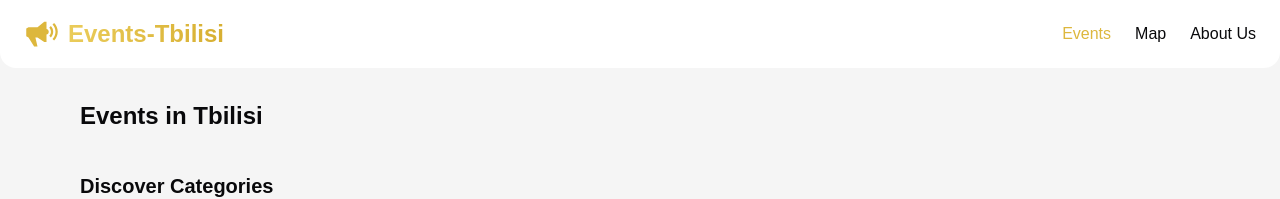
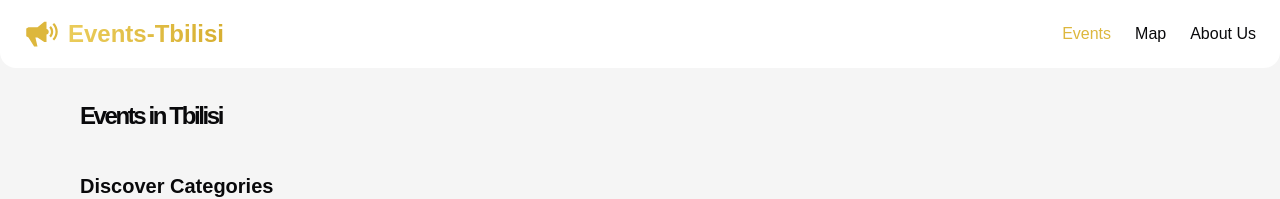
Before and after one commit to GeoStrong/events-tbilisi, a Next.js app: page / in a window 1280 px wide. Shown: the top 199 px of the page. Built offline with nearby package versions, Linux system fonts and the light colour scheme.

Commit message:
Enhance heading styling for improved readability in the main events page

```diff
--- a/app/page.tsx
+++ b/app/page.tsx
@@ -5,7 +5,9 @@ import React from "react";
 const App: React.FC = () => {
   return (
     <>
-      <h1 className="mb-5 text-2xl font-bold md:mb-10">Events in Tbilisi</h1>
+      <h1 className="mb-5 text-2xl font-bold -tracking-widest md:mb-10">
+        Events in Tbilisi
+      </h1>
       <EventCategories />
       <EventCardsWrapper />
     </>
```
